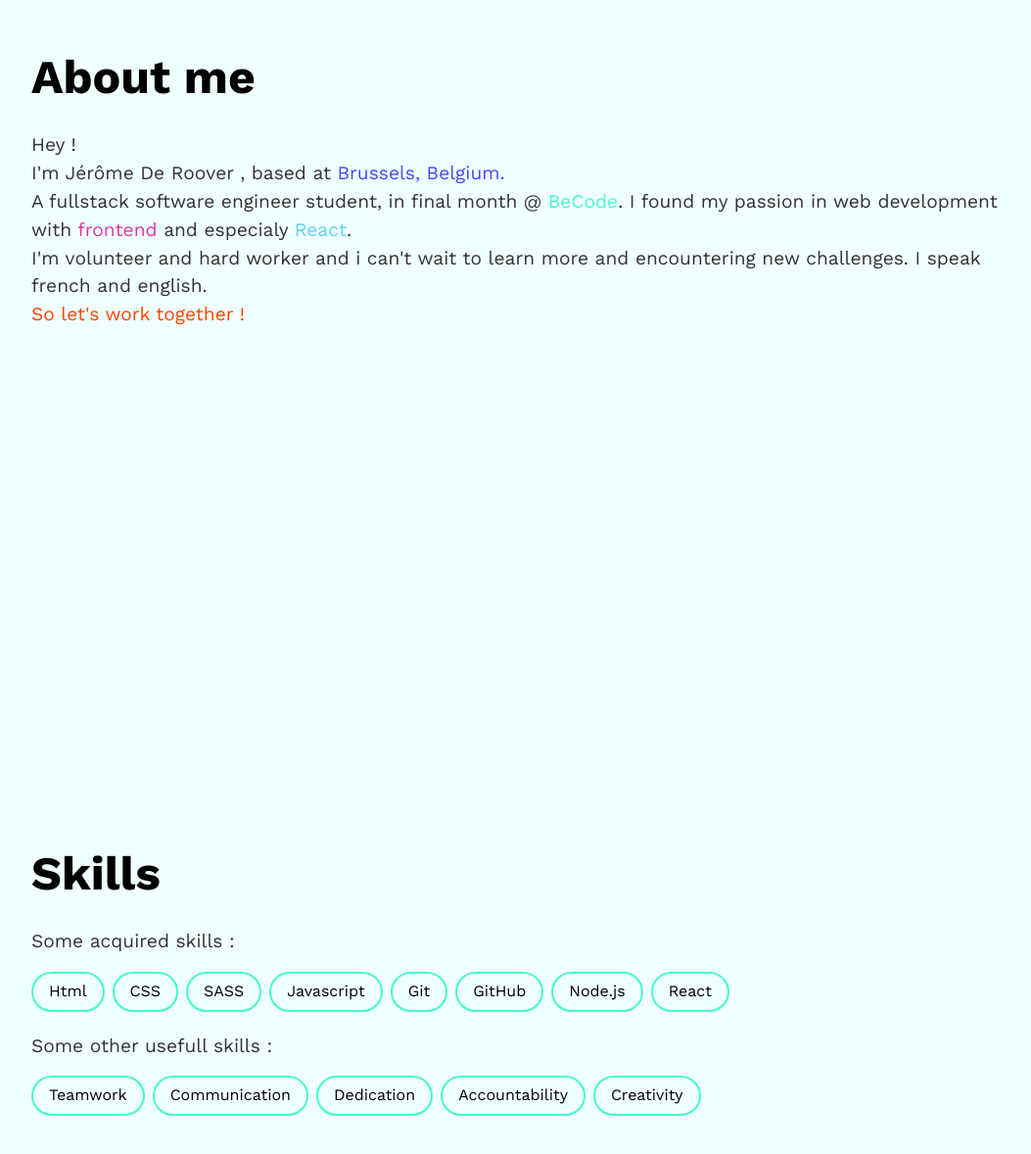
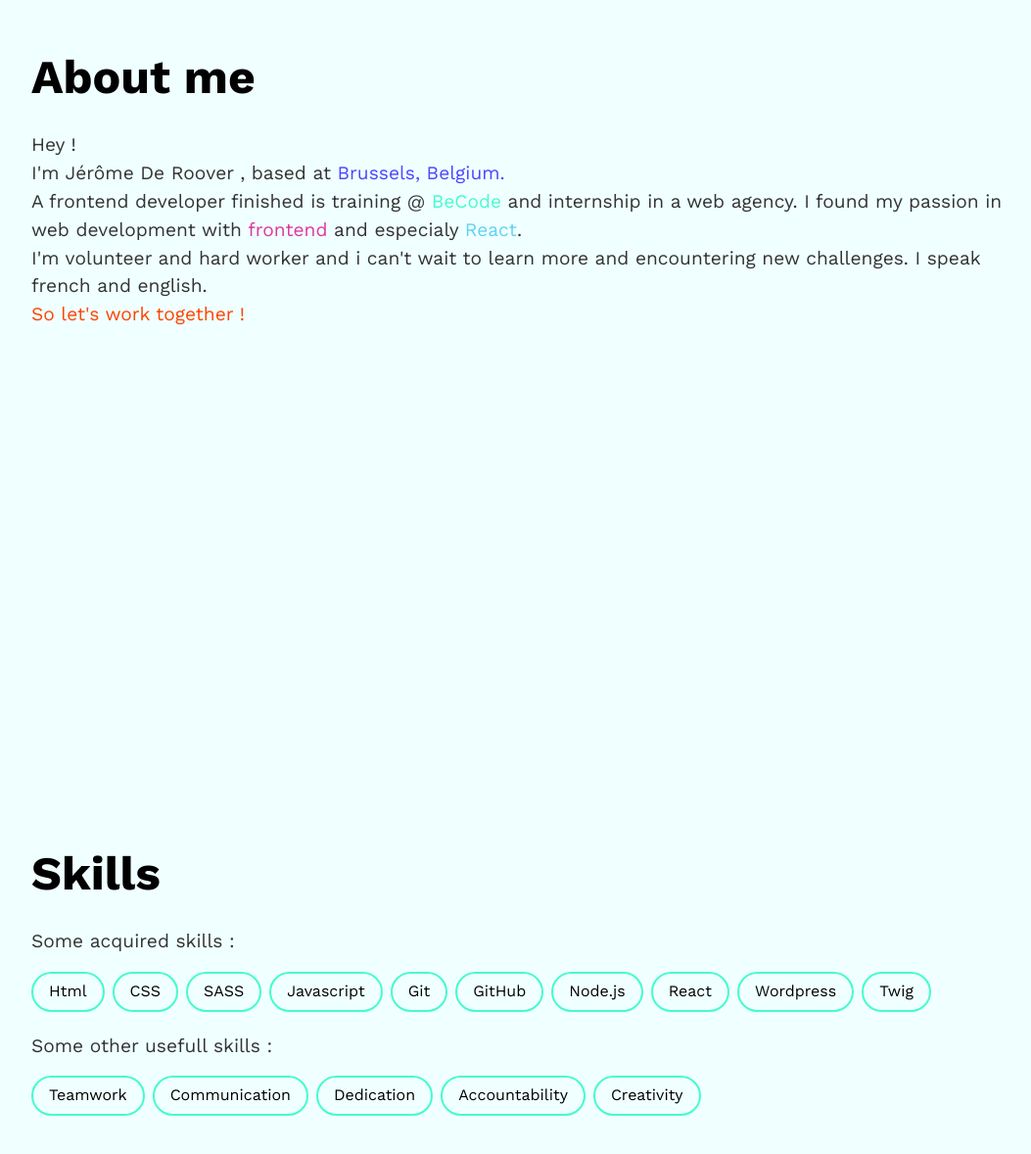
Before and after one commit to DeRooverJerome/Portfolio-final, a plain HTML site: page index.html in a window 1280 px wide. Shown: the part 1000-2178 px from the top of the page at 98% size, without its empty margins (124-1177 px from the left). Drawn offline with nearby package versions, Linux system fonts and the light colour scheme.

Commit message:
change about me section, add skills

```diff
--- a/index.html
+++ b/index.html
@@ -32,10 +32,9 @@
             <h3>About me</h3>
             <div class="texts">
                 <p>Hey ! <br>I'm Jérôme De Roover , based at <span class="location">Brussels, Belgium.</span><br> A
-                    fullstack
-                    software engineer student, in
-                    final month @ <span class="becode"><a href="https://www.becode.org/"
-                            target="_blank"></a>BeCode</span>. I
+                    frontend developer finished is training
+                    @ <span class="becode"><a href="https://www.becode.org/" target="_blank"></a>BeCode</span> and
+                    internship in a web agency. I
                     found my
                     passion in web development with <span class="frontend">frontend</span> and especialy <span
                         class="react">React</span>. <br>I'm
@@ -58,6 +57,8 @@
                 <li>GitHub</li>
                 <li>Node.js</li>
                 <li>React</li>
+                <li>Wordpress</li>
+                <li>Twig</li>
             </ul>
             <br>
         </div>
```
